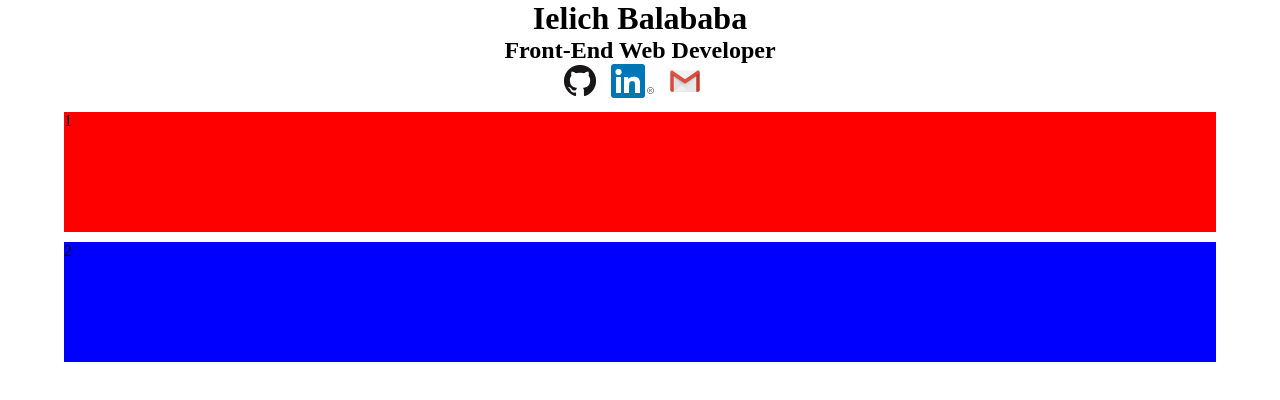
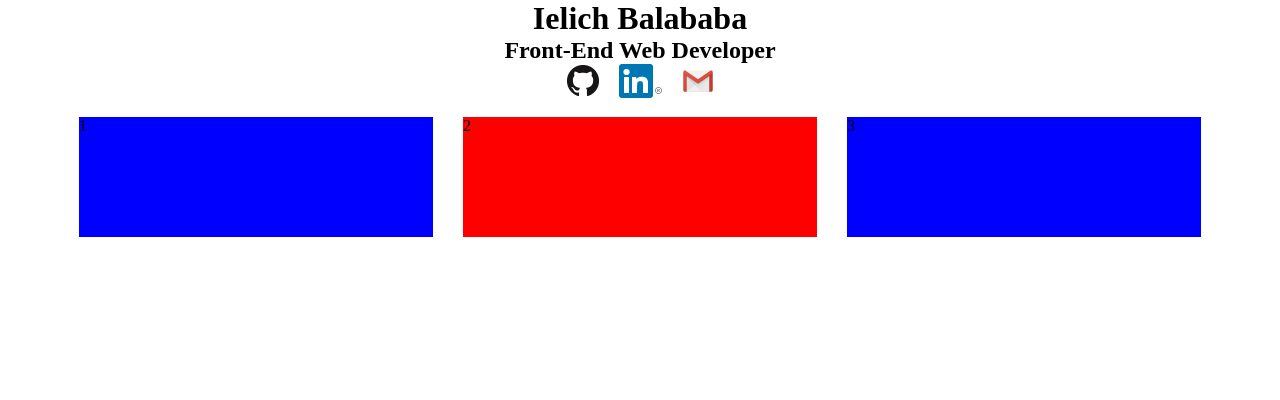
Before and after one commit to test1MC/portfolio, a plain HTML site: page index.html in a window 1280 px wide. Drawn offline with Linux system fonts and the light colour scheme.

Commit message:
Added media queries and grid layout for cards

```diff
--- a/css/styles.css
+++ b/css/styles.css
@@ -9,8 +9,7 @@
     margin: 0 auto;
 }
 
-h1,
-h2 {
+.title {
     text-align: center;
 }
 
@@ -21,7 +20,7 @@ h2 {
 }
 
 .social-media > a > img {
-    margin-right: 15px;
+    margin: 0 10px;
 }
 
 .card {
@@ -40,3 +39,25 @@ h2 {
 .card:nth-child(odd) {
     background-color: blue;
 }
+
+@media only screen and (min-width: 768px) {
+    .content-container {
+        display: grid;
+        grid: auto-flow / repeat(2, 1fr);
+    }
+
+    .title,
+    .social-media {
+        grid-column: 1 / -1;
+    }
+
+    .card {
+        margin: 15px;
+    }
+}
+
+@media only screen and (min-width: 1268px) {
+    .content-container {
+        grid-template-columns: repeat(3, 1fr);
+    }
+}
--- a/index.html
+++ b/index.html
@@ -5,8 +5,12 @@
     </head>
     <body>
         <div class="content-container">
-            <h1>Ielich Balababa</h1>
-            <h2>Front-End Web Developer</h2>
+
+            <div class="title">
+                <h1>Ielich Balababa</h1>
+                <h2>Front-End Web Developer</h2>
+            </div>
+
             <div class="social-media">
                 <a href="https://github.com/ielich">
                     <img src="img/github.png">
@@ -18,8 +22,11 @@
                     <img src="img/gmail.png">
                 </a>
             </div>
+
             <div class="card">1</div>
             <div class="card">2</div>
+            <div class="card">3</div>
+
         </div>
     </body>
 </html>
```
